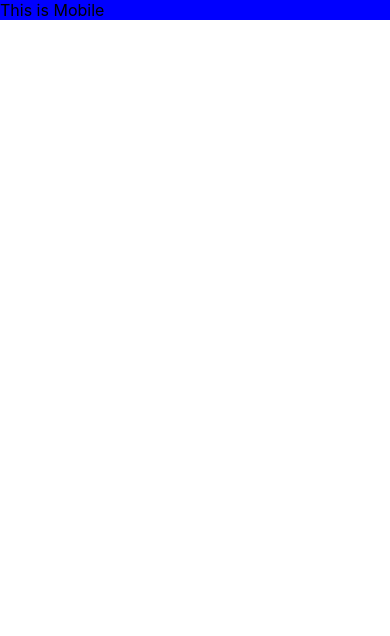
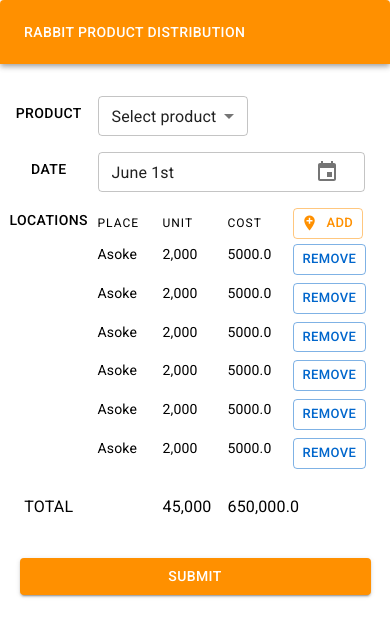
Before and after one commit to kitsanapong/rabbit-fi-test, a React app: page / in a window 390 px wide. Shown: the top 636 px of the page. Built offline with nearby package versions, Linux system fonts and the light colour scheme.

Commit message:
mobile version: list page

```diff
--- a/src/components/mobile/component.jsx
+++ b/src/components/mobile/component.jsx
@@ -1,12 +1,176 @@
-import React from 'react'
+import React, { useState, useEffect } from 'react'
+
+import Grid from '@material-ui/core/Grid';
+import Typography from '@material-ui/core/Typography';
+import MenuItem from '@material-ui/core/MenuItem';
+import FormControl from '@material-ui/core/FormControl';
+import Select from '@material-ui/core/Select';
+import {
+  KeyboardDatePicker,
+} from '@material-ui/pickers'
+import Icon from '@material-ui/core/Icon';
+import Button from '@material-ui/core/Button';
+import Paper from '@material-ui/core/Paper';
+
 import './mobile.scss'
 
-const Desktop = () => {
+const SelectProduct = ({ state = [] }) => {
+  const [product, setProduct] = state
+  return (
+    <Grid className="mb-2" container direction="row" alignItems="center">
+      <Grid item xs={3}>
+        <Typography align="center" variant="button" display="block" gutterBottom>Product</Typography>
+      </Grid>
+      <Grid item xc={9}>
+        <FormControl variant="outlined" size="small">
+          <Select
+            id="select-product"
+            value={product}
+            onChange={(e) => { setProduct(e.target.value) }}
+          >
+            <MenuItem value={-1}>Select product</MenuItem>
+            <MenuItem value={10}>Flyer - One Sided</MenuItem>
+            <MenuItem value={20}>Flyer - Two Sided</MenuItem>
+            <MenuItem value={30}>Brochure - 4 Page</MenuItem>
+          </Select>
+        </FormControl>
+      </Grid>
+    </Grid>
+  )
+}
+
+const SelectDate = ({ state = [] }) => {
+  const [date, setDate] = state
+  return (
+    <Grid className="mb-2" container direction="row" alignItems="center">
+      <Grid item xs={3} direction="row">
+        <Typography align="center" variant="button" display="block" gutterBottom>Date</Typography>
+      </Grid>
+      <Grid item xc={9}>
+        <KeyboardDatePicker
+          value={date}
+          onChange={setDate}
+          inputVariant="outlined"
+          size="small"
+        />
+      </Grid>
+    </Grid>
+  )
+}
+
+const LocationList = () => {
+  return (
+    <Grid className="mb-2" container direction="column">
+      <Grid container direction="row">
+        <Grid item xs={3}>
+          <Typography align="center" variant="button" display="block" gutterBottom>Locations</Typography>
+        </Grid>
+        <Grid item xs={2}>
+          <Typography variant="overline" display="block" gutterBottom>Place</Typography>
+        </Grid>
+        <Grid item xs={2}>
+          <Typography variant="overline" display="block" gutterBottom>Unit</Typography>
+        </Grid>
+        <Grid item xs={2}>
+          <Typography variant="overline" display="block" gutterBottom>Cost</Typography>
+        </Grid>
+        <Grid item xs={2}>
+          <Button
+            variant="outlined"
+            color="primary"
+            startIcon={<Icon>add_location</Icon>}
+            size="small"
+          >
+            Add
+          </Button>
+        </Grid>
+      </Grid>
+      <LocationItem/>
+      <LocationItem/>
+      <LocationItem/>
+      <LocationItem/>
+      <LocationItem/>
+      <LocationItem/>
+    </Grid>
+  )
+}
+
+const LocationItem = () => {
+  return (
+    <Grid className="mb-1" container direction="row">
+      <Grid item xs={3}></Grid>
+      <Grid item xs={2}>
+        <Typography variant="body2" display="block" gutterBottom>Asoke</Typography>
+      </Grid>
+      <Grid item xs={2}>
+        <Typography variant="body2" display="block" gutterBottom>2,000</Typography>
+      </Grid>
+      <Grid item xs={2}>
+        <Typography variant="body2" display="block" gutterBottom>5000.0</Typography>
+      </Grid>
+      <Grid item xs={2}>
+        <Button
+          variant="outlined"
+          color="secondary"
+          size="small"
+        >
+          Remove
+        </Button>
+      </Grid>
+    </Grid>
+  )
+}
+
+const Summary = () => {
+  return (
+    <Grid className="mb-4" container direction="column">
+      <Grid container direction="row">
+        <Grid item xs={3}>
+          <Typography align="center" variant="subtitle1" display="block" gutterBottom>TOTAL</Typography>
+        </Grid>
+        <Grid item xs={2}></Grid>
+        <Grid item xs={2}>
+          <Typography variant="subtitle1" display="block" gutterBottom>45,000</Typography>
+        </Grid>
+        <Grid item xs={2}>
+          <Typography variant="subtitle1" display="block" gutterBottom>650,000.0</Typography>
+        </Grid>
+      </Grid>
+    </Grid>
+  )
+}
+
+const Submmit = () => {
+  return (
+    <Grid container direction="row" justify="center">
+      <Button
+        className="submit-button"
+        variant="contained"
+        color="primary"
+      >Submit</Button>
+    </Grid>
+  )
+}
+
+const Mobile = () => {
+  const productState = useState(-1)
+  const dateState = useState()
   return (
     <div className="mobile">
-      This is Mobile
+      <Grid container direction="column" justify="flex-start" alignItems="flex-start">
+        <Grid container>
+          <Paper className="toolbar" elevation={4}>
+            <Typography variant="button">RABBIT PRODUCT DISTRIBUTION</Typography>
+          </Paper>
+        </Grid>
+        <SelectProduct state={productState}/>
+        <SelectDate state={dateState}/>
+        <LocationList/>
+        <Summary/>
+        <Submmit/>
+      </Grid>
     </div>
   )
 }
 
-export default Desktop
+export default Mobile
--- a/src/components/mobile/mobile.scss
+++ b/src/components/mobile/mobile.scss
@@ -1,3 +1,21 @@
+@import '../../theme.scss';
+
 .mobile {
-  background-color: blue;
+  .toolbar {
+    min-height: 64px;
+    padding-left: 24px;
+    padding-right: 24px;
+    background-color: $primary-color;
+    width: 100%;
+    border-bottom-left-radius: 0;
+    border-bottom-right-radius: 0;
+    display: flex;
+    justify-content: flex-start;
+    align-items: center;
+    color: white;
+    margin-bottom: spacing(4) * 1px;
+  }
+  .submit-button {
+    width: 90%;
+  }
 }
```
